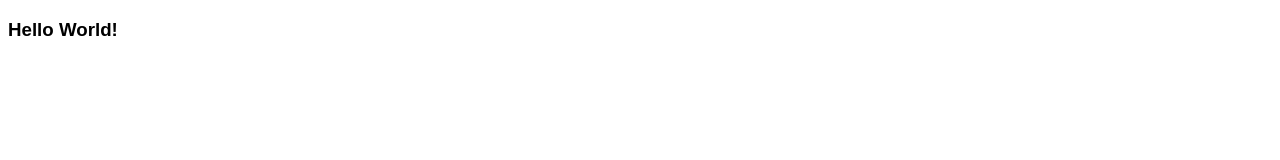
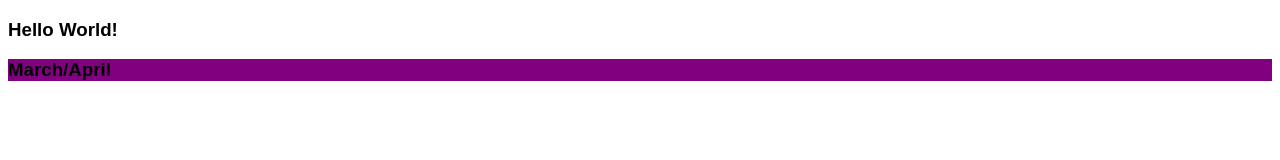
Before and after one commit to primlegacy/primlegacy.github.io, a plain HTML site: page index.html in a window 1280 px wide. Drawn offline with Linux system fonts and the light colour scheme.

Commit message:
schedule

```diff
--- a/index.html
+++ b/index.html
@@ -10,5 +10,8 @@
     <div class="section">
       <h3>Hello World!</h3>
     </div>
+    <div class="schedule">
+      <h3>March/April</h3>
+    </div>
   </body>
 </html>
--- a/style.css
+++ b/style.css
@@ -2,7 +2,10 @@ body {
 	font-family: 'Arial';
 }
 
-
+.schedule {
+	display:block;
+	background-color: purple;
+}
 .section {
 	display: block;
 }
```
